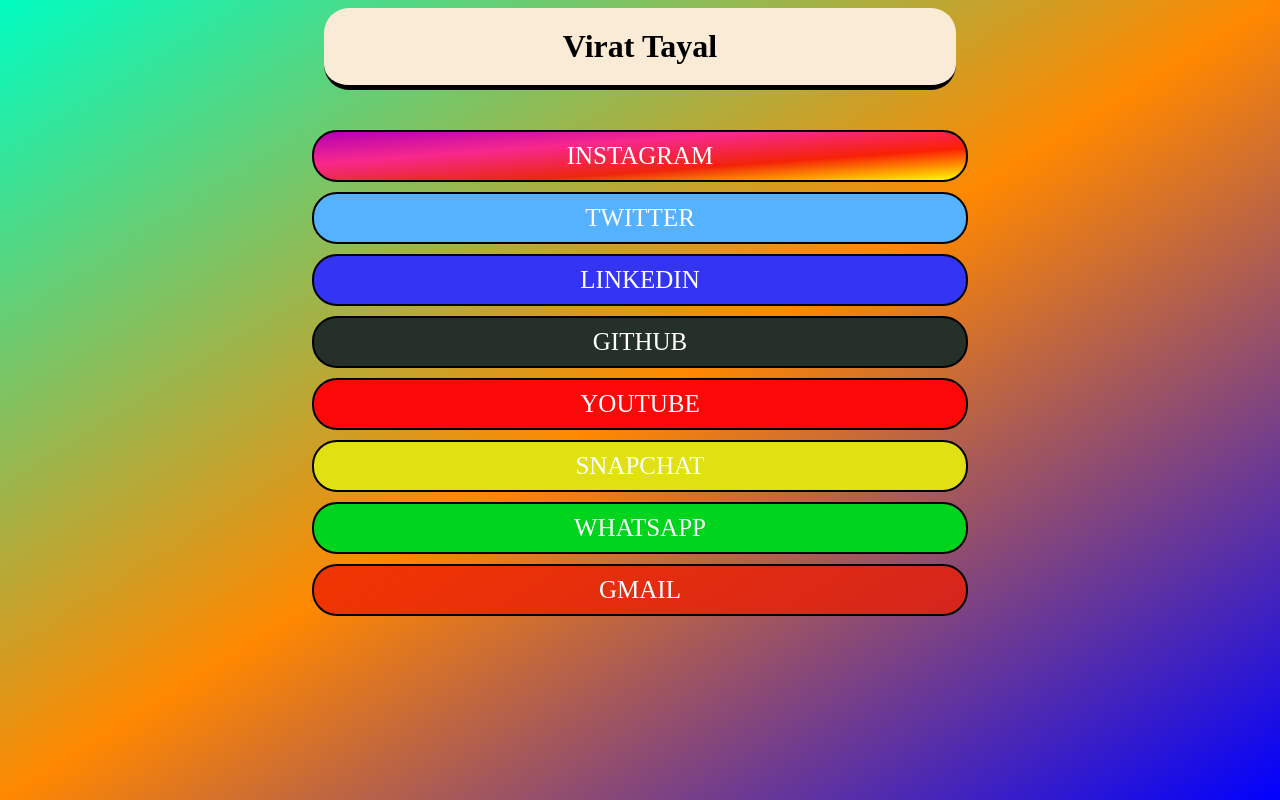
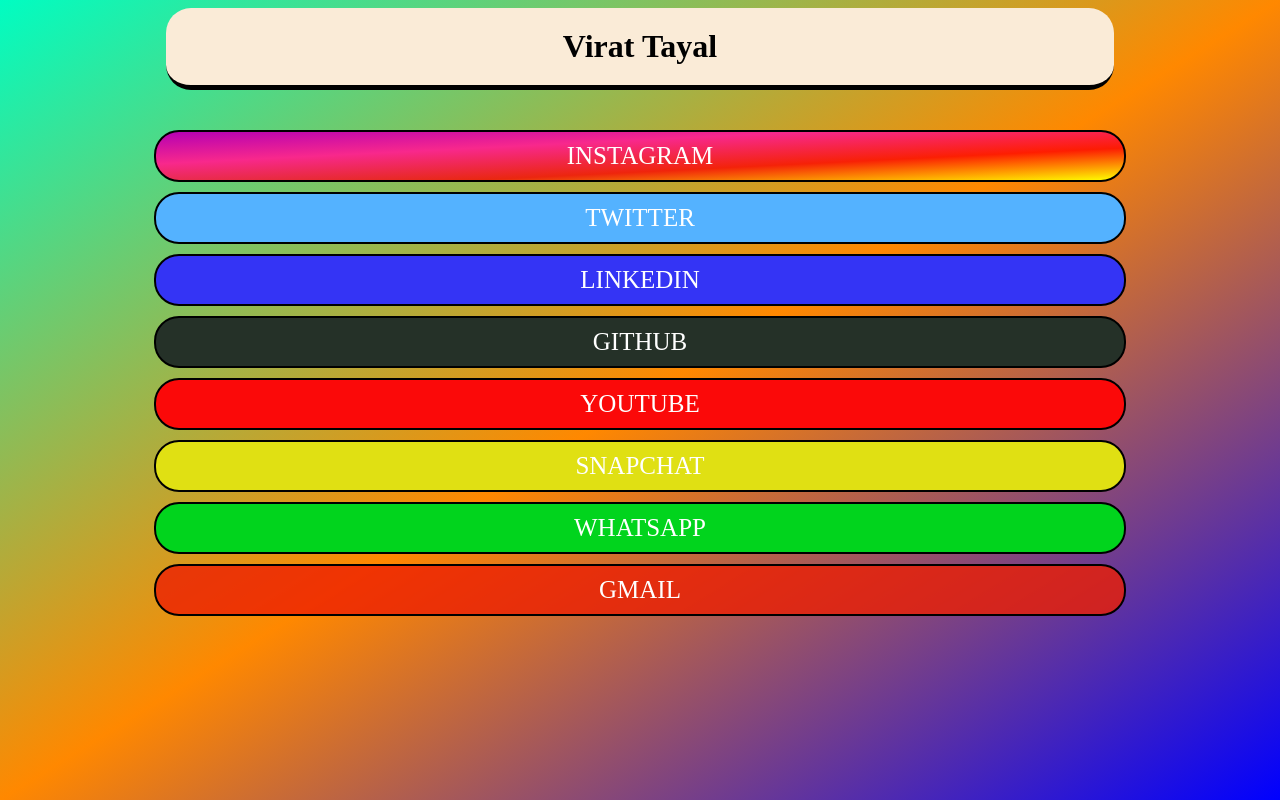
Before and after one commit to Virattayal/virattayal, a plain HTML site: page index.html in a window 1280 px wide. Drawn offline with Linux system fonts and the light colour scheme.

Commit message:
Update Virat.css

```diff
--- a/Virat.css
+++ b/Virat.css
@@ -8,7 +8,7 @@
 }
 header{
     margin: auto;
-    width:50%;
+    width:75%;
     border-bottom: 5px solid ;
     background-color: antiquewhite;
     border-radius: 25px;
@@ -31,7 +31,7 @@
 #inst{
     text-align: center;
     margin: auto;
-    width:50%;
+    width:75%;
     border: 2px solid black;
     padding: 10px;
     margin-top: 40px;
@@ -43,7 +43,7 @@
 #twi{
     text-align: center;
     margin: auto;
-    width:50%;
+    width:75%;
     border: 2px solid black;
     padding: 10px;
     margin-top: 10px;
@@ -54,7 +54,7 @@
 #link{
     text-align: center;
     margin: auto;
-    width:50%;
+    width:75%;
     border: 2px solid black;
     padding: 10px;
     margin-top: 10px;
@@ -65,7 +65,7 @@
 #git{
     text-align: center;
     margin: auto;
-    width:50%;
+    width:75%;
     border: 2px solid black;
     padding: 10px;
     margin-top: 10px;
@@ -76,7 +76,7 @@
 #you{
     text-align: center;
     margin: auto;
-    width:50%;
+    width:75%;
     border: 2px solid black;
     padding: 10px;
     margin-top: 10px;
@@ -87,7 +87,7 @@
 #snap{
     text-align: center;
     margin: auto;
-    width:50%;
+    width:75%;
     border: 2px solid black;
     padding: 10px;
     margin-top: 10px;
@@ -98,7 +98,7 @@
 #what{
     text-align: center;
     margin: auto;
-    width:50%;
+    width:75%;
     border: 2px solid black;
     padding: 10px;
     margin-top: 10px;
@@ -109,7 +109,7 @@
 #gmail{
     text-align: center;
     margin: auto;
-    width:50%;
+    width:75%;
     border: 2px solid black;
     padding: 10px;
     margin-top: 10px;
```
